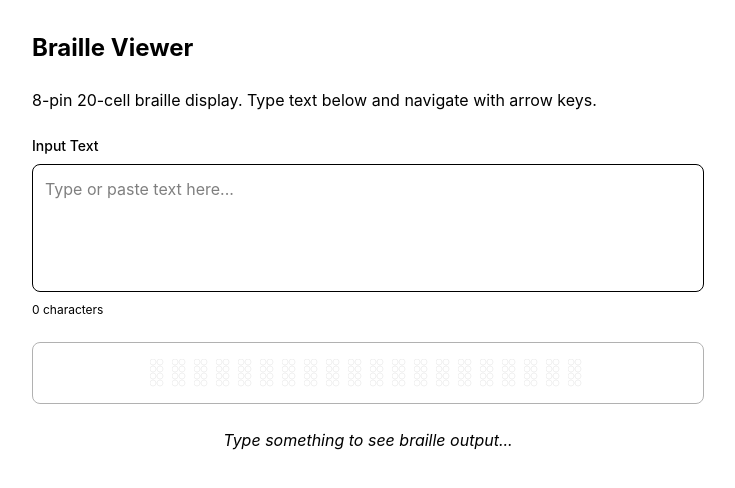
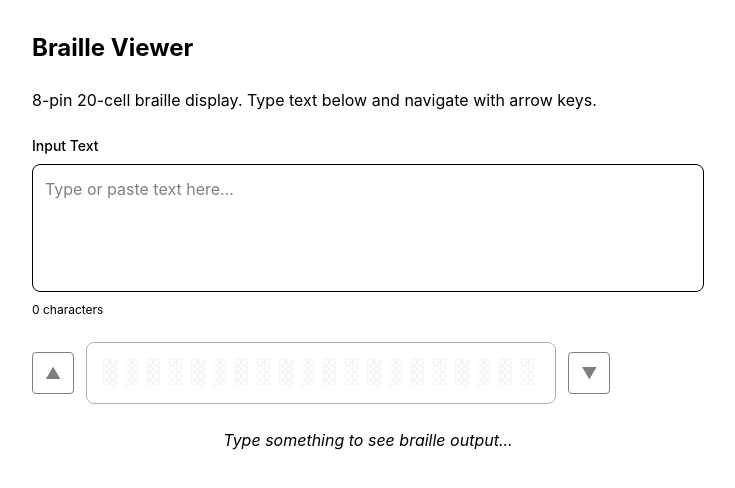
Before and after one commit to wafik/braille-viewer, a React (Vite) app: page / in a window 1280 px wide. Shown: the top 488 px of the page, without its empty margins (272-1007 px from the left). Built offline with nearby package versions, Linux system fonts and the light colour scheme.

Commit message:
feat(braille-viewer): change nav buttons to up/down arrows flanking braille line

```diff
--- a/src/App.tsx
+++ b/src/App.tsx
@@ -1,7 +1,7 @@
 import { useEffect, useCallback } from 'react'
 import { TextEditor } from './components/TextEditor'
 import { BrailleLine } from './components/BrailleLine'
-import { NavigationControls } from './components/NavigationControls'
+import { NavButton } from './components/NavigationControls'
 import { useBrailleViewer } from './hooks/useBrailleViewer'
 import { initLiblouis } from './lib/liblouis'
 
@@ -62,14 +62,25 @@ export default function App() {
 
         <TextEditor onTextChange={handleTextChange} />
 
-        <div className="space-y-4">
-          <BrailleLine dots={currentDots} empty={totalLines === 0} />
-          <NavigationControls
-            currentLine={currentLineIndex}
-            totalLines={totalLines}
-            onPrev={scrollUp}
-            onNext={scrollDown}
-          />
+        <div className="space-y-2">
+          <div className="flex items-center gap-3">
+            <NavButton
+              onClick={scrollUp}
+              disabled={currentLineIndex === 0 || totalLines === 0}
+              direction="up"
+            />
+            <BrailleLine dots={currentDots} empty={totalLines === 0} />
+            <NavButton
+              onClick={scrollDown}
+              disabled={currentLineIndex >= totalLines - 1 || totalLines === 0}
+              direction="down"
+            />
+          </div>
+          {totalLines > 0 && (
+            <p className="text-sm text-muted-foreground text-center">
+              Line {currentLineIndex + 1} of {totalLines}
+            </p>
+          )}
         </div>
 
         {totalLines === 0 && (
--- a/src/components/NavigationControls.tsx
+++ b/src/components/NavigationControls.tsx
@@ -1,34 +1,18 @@
-interface NavigationControlsProps {
-  currentLine: number
-  totalLines: number
-  onPrev: () => void
-  onNext: () => void
+interface NavButtonProps {
+  onClick: () => void
+  disabled: boolean
+  direction: 'up' | 'down'
 }
 
-export function NavigationControls({ currentLine, totalLines, onPrev, onNext }: NavigationControlsProps) {
-  if (totalLines === 0) return null
-
+export function NavButton({ onClick, disabled, direction }: NavButtonProps) {
   return (
-    <div className="flex items-center justify-center gap-4">
-      <button
-        onClick={onPrev}
-        disabled={currentLine === 0}
-        className="px-3 py-1 border rounded hover:bg-muted disabled:opacity-50 disabled:cursor-not-allowed"
-        aria-label="Previous line"
-      >
-        ◀
-      </button>
-      <span className="text-sm text-muted-foreground">
-        Line {currentLine + 1} of {totalLines}
-      </span>
-      <button
-        onClick={onNext}
-        disabled={currentLine >= totalLines - 1}
-        className="px-3 py-1 border rounded hover:bg-muted disabled:opacity-50 disabled:cursor-not-allowed"
-        aria-label="Next line"
-      >
-        ▶
-      </button>
-    </div>
+    <button
+      onClick={onClick}
+      disabled={disabled}
+      className="px-3 py-2 border rounded hover:bg-muted disabled:opacity-50 disabled:cursor-not-allowed"
+      aria-label={direction === 'up' ? 'Previous line' : 'Next line'}
+    >
+      {direction === 'up' ? '▲' : '▼'}
+    </button>
   )
 }
```
